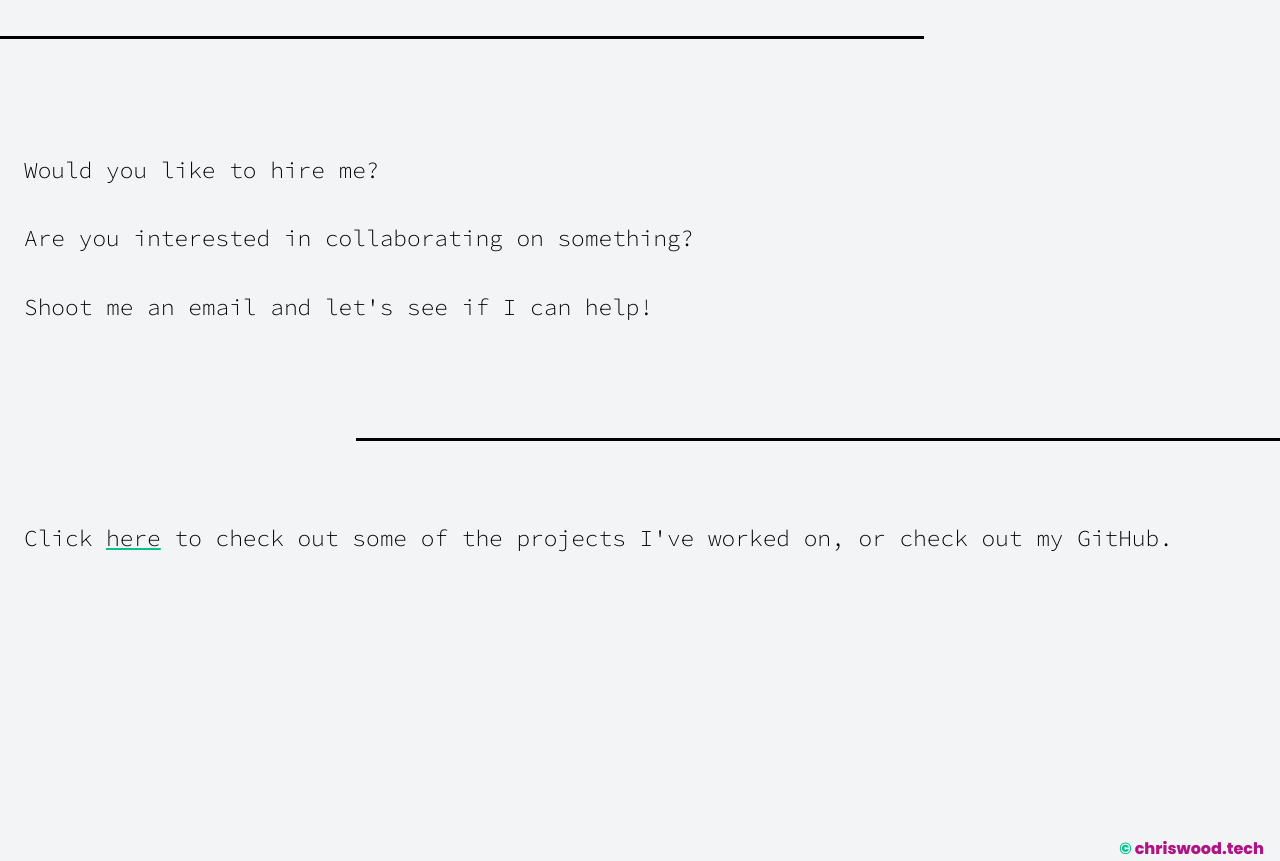
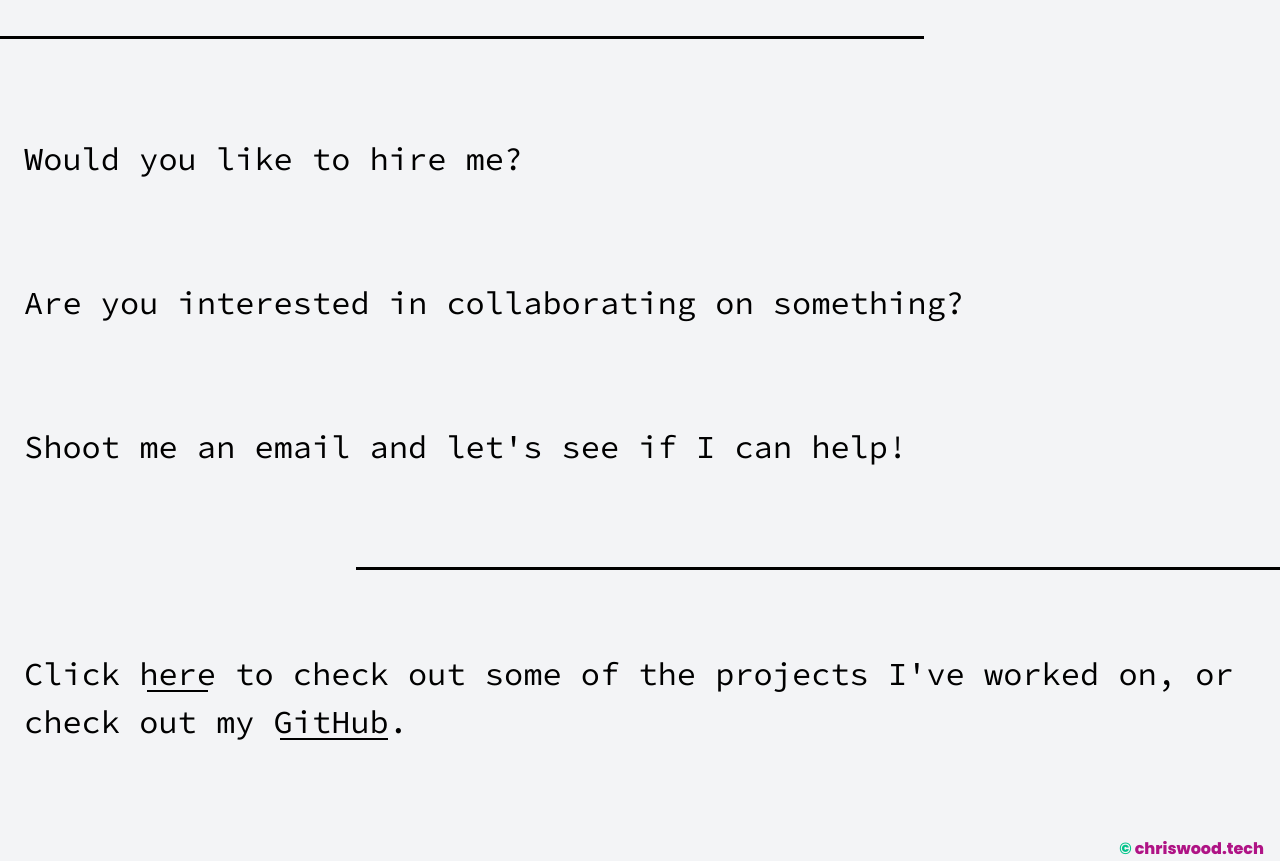
Before and after one commit to ChrispyChris/chriswood.tech, a React (Vite) app: page / in a window 1280 px wide. Shown: the part 820-1681 px from the top of the page. Built offline with nearby package versions, Linux system fonts and the light colour scheme.

Commit message:
Update home styling

```diff
--- a/src/pages/home.tsx
+++ b/src/pages/home.tsx
@@ -17,13 +17,15 @@ export default function Home(): ReactElement {
             <div className="home__separator" />
 
             <div className="home__work-wrapper">
-                <p className="home__work">Would you like to hire me?<br /><br />Are you interested in collaborating on something?<br /><br />Shoot me an email and let's see if I can help!</p>
+                <p className="home__work">Would you like to hire me?</p>
+                <p className="home__work">Are you interested in collaborating on something?</p>
+                <p className="home__work">Shoot me an email and let's see if I can help!</p>
             </div>
 
             <div className="home__separator home__separator--right" />
 
             <div className="home__projects-wrapper">
-                <p className="home__projects">Click <Link to="/projects" className="home__projects-link">here</Link> to check out some of the projects I've worked on, or check out my GitHub.</p>
+                <p className="home__projects">Click <Link to="/projects" className="projects__link projects__link--first">here</Link> to check out some of the projects I've worked on, or check out my <a className="projects__link" href="https://github.com/ChrispyChris">GitHub.</a></p>
             </div>
         </div>
     </div>
--- a/src/sass/_globals.scss
+++ b/src/sass/_globals.scss
@@ -9,7 +9,7 @@
 @import url('https://fonts.googleapis.com/css2?family=Bebas+Neue&family=Bitter:wght@300;400;600&family=Crimson+Text:wght@400;600&family=Dosis&display=swap');
 @import url('https://fonts.googleapis.com/css2?family=Open+Sans:ital,wght@1,500&display=swap');
 @import url('https://fonts.googleapis.com/css2?family=Arvo&display=swap');
-@import url('https://fonts.googleapis.com/css2?family=Source+Code+Pro:wght@300&display=swap');
+@import url('https://fonts.googleapis.com/css2?family=Source+Code+Pro:wght@400&display=swap');
 
 /***********************
 *                      *
--- a/src/sass/home.scss
+++ b/src/sass/home.scss
@@ -4,8 +4,9 @@
     color: $theme-body-text;
     display: flex;
     flex-direction: column;
+    flex-grow: 1;
     font-family: 'Source Code Pro', monospace;
-    flex-grow: 1;
+    font-weight: 400;
     margin: 0 1.5em 0;
 }
 
@@ -68,18 +69,11 @@
 }
 
 .home__projects {
-    font-size: $font-sm;
+    font-size: $font-home-text-sm;
     line-height: 1.5;
 
     @include screen-fifteen {
     }
-}
-
-.home__projects-link {
-    color: $theme-body-text;
-    text-decoration: underline;
-    text-underline-offset: 1.75px;
-    text-decoration-color: $theme-accent-green;
 }
 
 .home__projects-wrapper {
@@ -150,13 +144,32 @@
 }
 
 .home__work {
-    font-size: $font-sm;
+    font-size: $font-home-text-sm;
     line-height: 1.5;
-    margin-top: 5em;
-    margin-bottom: 5em;
-
+    margin-top: 3em;
+    margin-bottom: 3em;
 }
 
 .home__work-wrapper {
     width: 100%;
 }
+
+.projects__link {
+    position: relative;
+
+    &::after {
+        background-color: black;
+        bottom: 2.5px;
+        content: "";
+        height: 1.25px;
+        left: 5%;
+        position: absolute;
+        width: 80%;
+    }
+}
+
+.projects__link--first {
+    &::after {
+        left: 10%;
+    }
+}
--- a/src/sass/mobile_nav.scss
+++ b/src/sass/mobile_nav.scss
@@ -32,10 +32,30 @@
     .mobile-nav__item {
         align-self: center;
         display: inline-block;
+        position: relative;
         text-align: center;
         width: fit-content;
 
         &:first-of-type { margin-top: 50px; }
+
+        &::before {
+            bottom: 0;
+            background-color: black;
+            content: "";
+            height: 2px;
+            left: 0;
+            position: absolute;
+            transform: scaleX(0);
+            transform-origin: bottom left;
+            transition: transform 0.25s ease-out;
+            width: 100%;
+        }
+
+        &:hover::before {
+            transform: scaleX(.85);
+            transform-origin: bottom left;
+            transition: transform 0.25s ease-out;
+        }
     }
 
     .mobile-nav__link {
@@ -44,19 +64,11 @@
         font-size: 3rem;
         font-weight: 800;
         padding: 0;
-      position: relative;
         text-align: center;
         text-shadow: 3px 0px 2px rgba(0, 0, 0, 1);
     }
 
     .mobile-nav__link:hover, .mobile-nav__link:focus {
-      border: none;
-      text-shadow:
-       -1px -1px 0 $theme-accent-green,
-       1px -1px 0 $theme-accent-green,
-       -1px 1px 0 $theme-accent-green,
-       1px 1px 0 $theme-accent-green,
-       3px 0px 2px $theme-accent-green;
     }
 }
 
```
Lines whose indentation alone changed are shown as unchanged.
